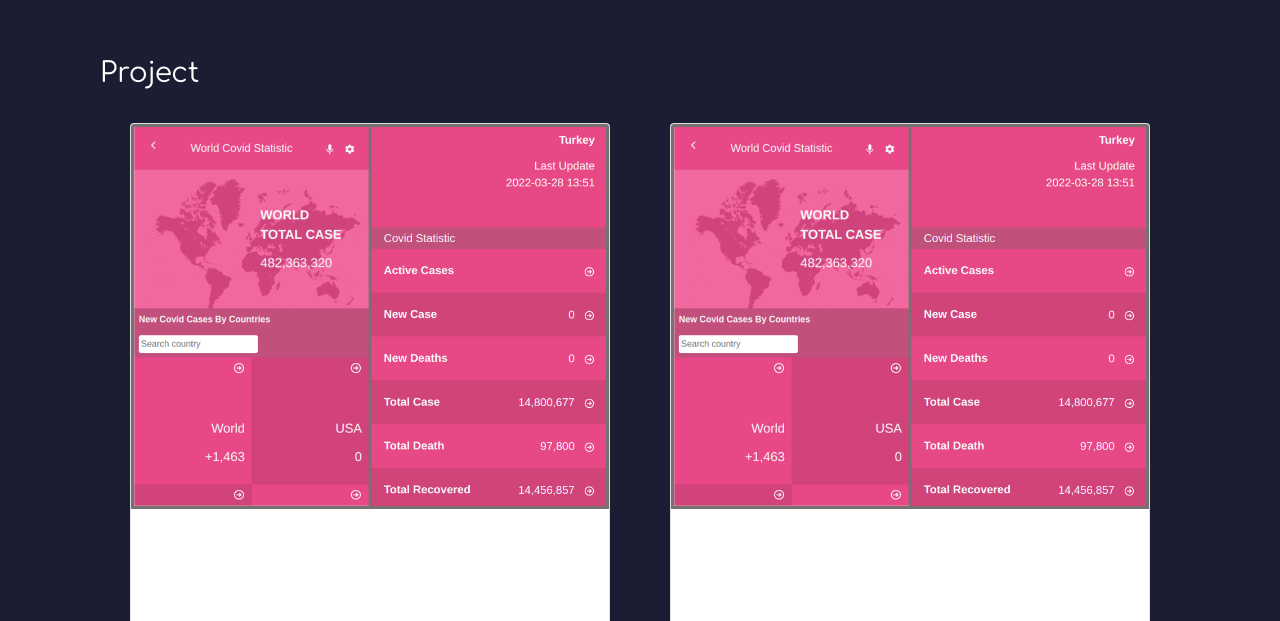
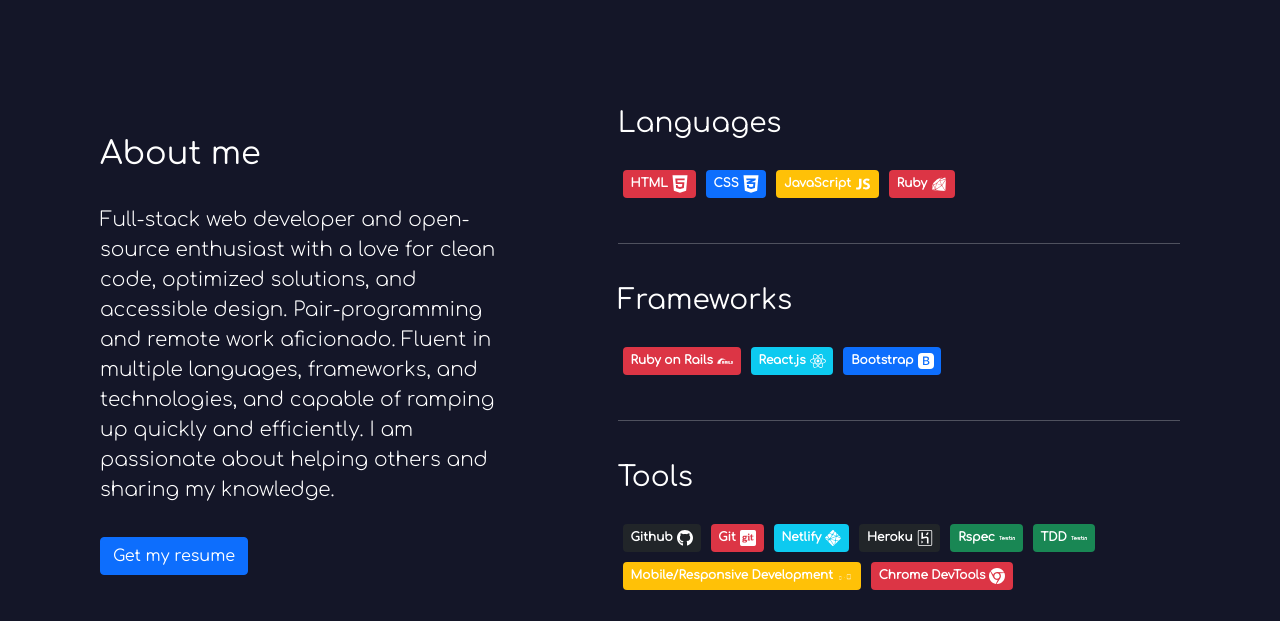
Before and after one commit to ahmetbozaci/portfolio, a React (Create React App) app: page / in a window 1280 px wide. Shown: the part 959-1580 px from the top of the page. Built offline with nearby package versions, Linux system fonts and the light colour scheme.

Commit message:
Update form

```diff
--- a/src/App.js
+++ b/src/App.js
@@ -1,3 +1,4 @@
+/* eslint-disable no-unused-vars */
 import './App.css';
 import {
   NavigationBar,
@@ -12,7 +13,7 @@
   <div>
     <NavigationBar />
     <Main />
-    <Work />
+    {/* <Work /> */}
     <About />
     <Contact />
     <Footer />
--- a/src/components/Contact/ContactForm.js
+++ b/src/components/Contact/ContactForm.js
@@ -2,7 +2,7 @@
 
 const ContactForm = () => (
   <Form
-    action="https://formspree.io/f/xnqwzglq"
+    data-netlify="true"
     method="POST"
   >
     <Form.Group className="mb-3" controlId="formBasicName">
```
